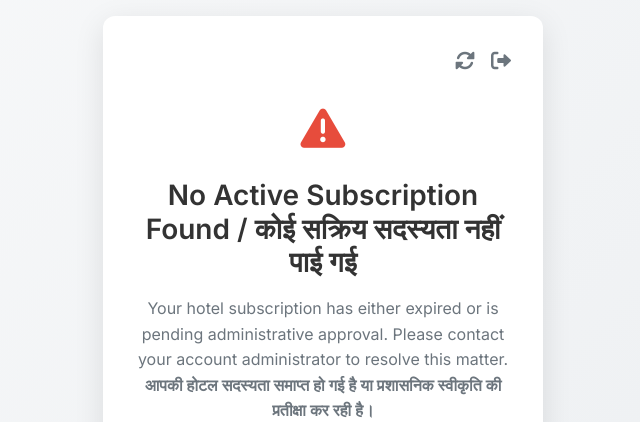
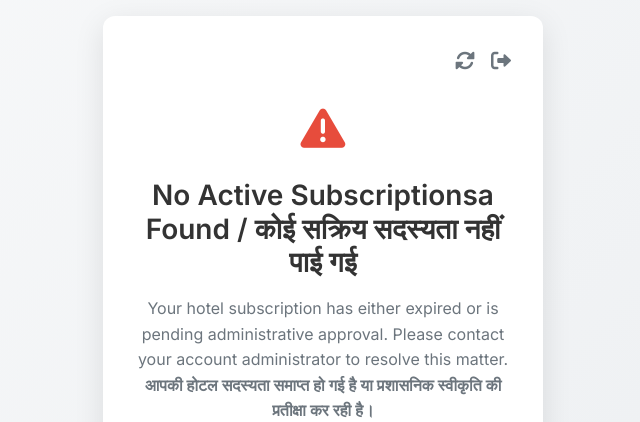
Before and after one commit to saad1901/restraunt, a Django app: template templates/notallowed.html in a window 1280 px wide. Shown: the top 422 px of the page, without its empty margins (317-957 px from the left). Run offline with Django 3.2, Linux system fonts and the light colour scheme; the template is opened without the code that fills it: most values are stand-ins (such as "Sample title", 1, 10 or a date in 2020).

Commit message:
test 2.0

```diff
--- a/templates/notallowed.html
+++ b/templates/notallowed.html
@@ -118,7 +118,7 @@
         <i class="fas fa-exclamation-triangle"></i>
       </div>
       <h3>
-        No Active Subscription Found / कोई सक्रिय सदस्यता नहीं पाई गई
+        No Active Subscriptionsa Found / कोई सक्रिय सदस्यता नहीं पाई गई
       </h3>
       <p>
         Your hotel subscription has either expired or is pending administrative approval.
```
